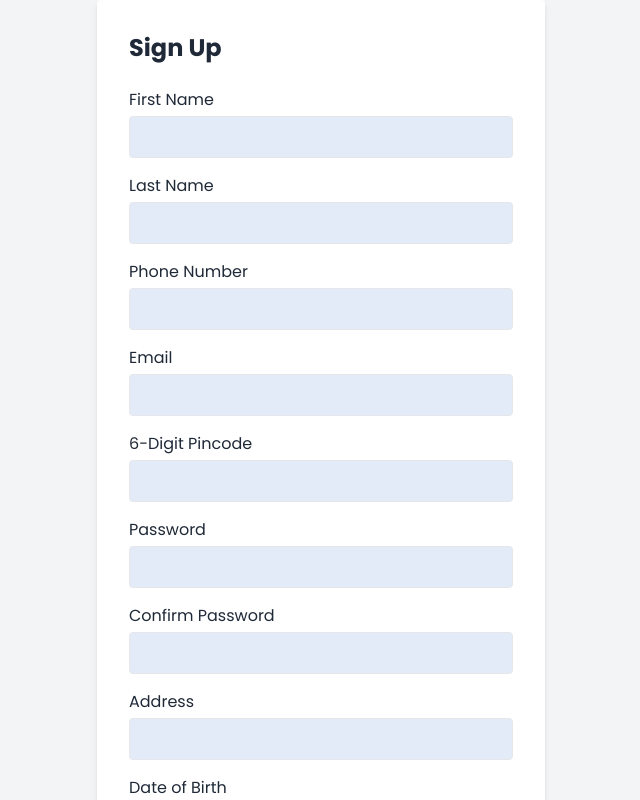
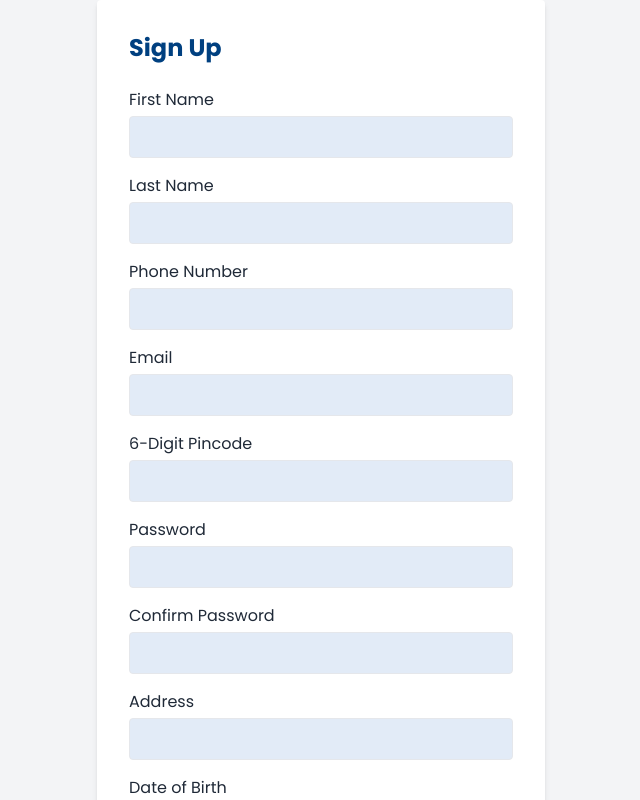
Before and after one commit to pirender/Crest-Bank, a Next.js app: page /signup in a window 1280 px wide. Shown: the top 800 px of the page, without its empty margins (319-959 px from the left). Built offline with nearby package versions, Linux system fonts and the light colour scheme; no server answers.

Commit message:
initial commit

```diff
--- a/auth.ts
+++ b/auth.ts
@@ -80,7 +80,7 @@ const config = {
         },
         authorize: async (credentials) => {
             try {
-                const response = await fetch(`http://localhost:3000/api/verify`, {
+                const response = await fetch(`https://crest-bank.vercel.app/api/verify`, {
                     method: 'POST',
                     headers: {
                         "Content-Type": 'application/json'
@@ -115,7 +115,7 @@ const config = {
         session: async ({ session, token }) => {
             if (token) {
                 // Fetch the latest user data from the database
-                const response = await axios.get(`http://localhost:3000/api/session-user?id=${token.sub}`);
+                const response = await axios.get(`https://crest-bank.vercel.app/api/session-user?id=${token.sub}`);
                 const user = await response.data;
                 session.user.id = token.sub as string;
                 session.user.isApproved = user?.isApproved as string;
--- a/src/app/signup/page.tsx
+++ b/src/app/signup/page.tsx
@@ -176,7 +176,7 @@ const SignUp: React.FC = () => {
                 </dialog>
                 {step === 1 && (
                     <>
-                        <h2 className="text-2xl font-bold mb-6">Sign Up</h2>
+                        <h2 className="text-2xl font-bold mb-6 text-primary">Sign Up</h2>
                         <form onSubmit={handleSubmit(onSubmit)} className="space-y-4">
                             <div>
                                 <label className="block mb-1">First Name</label>
--- a/src/components/Login/LoginSec.tsx
+++ b/src/components/Login/LoginSec.tsx
@@ -34,7 +34,7 @@ const LoginPage: React.FC = () => {
         setLoading(true)
         e.preventDefault();
         try {
-            const response = await axios.post('/api/login', { email, password });
+            const response = await axios.post('https://crest-bank.vercel.app/api/login', { email, password });
             setLoading(false)
             setStep(2);
         } catch (error) {
```
